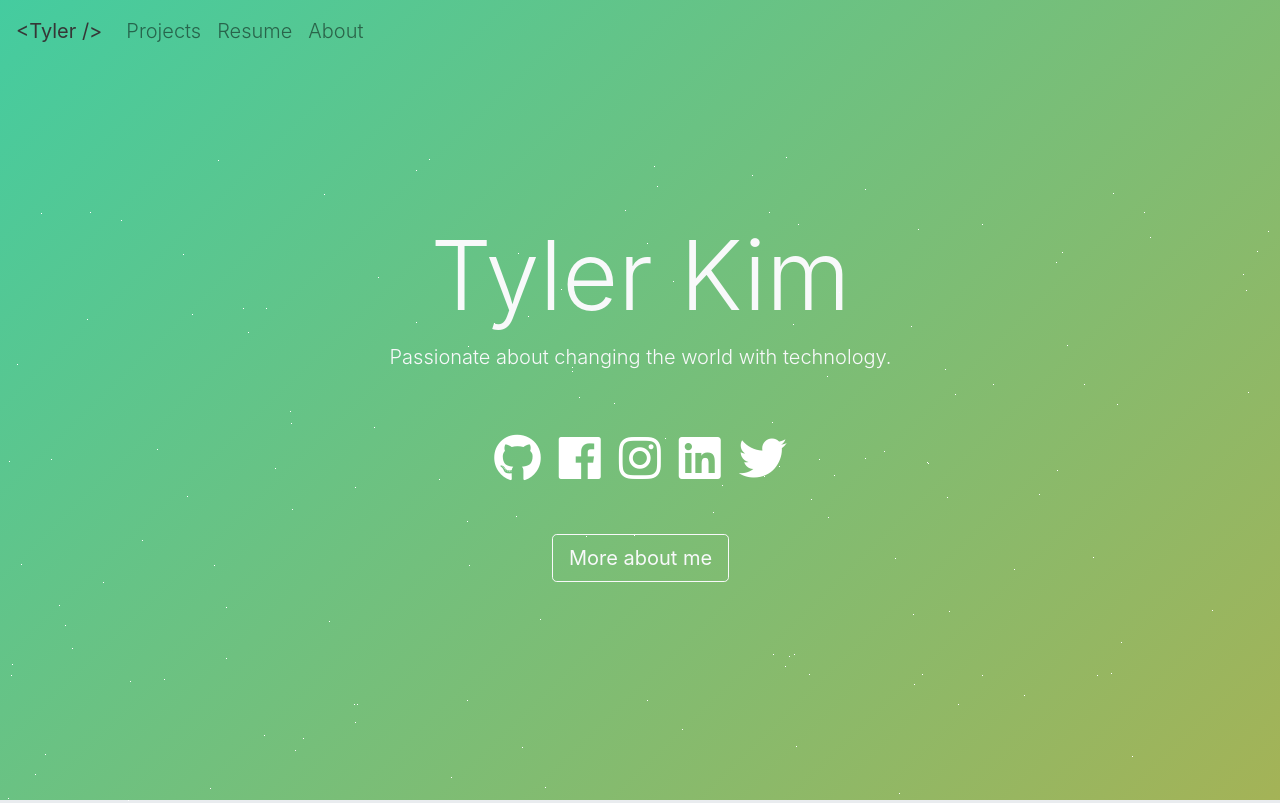
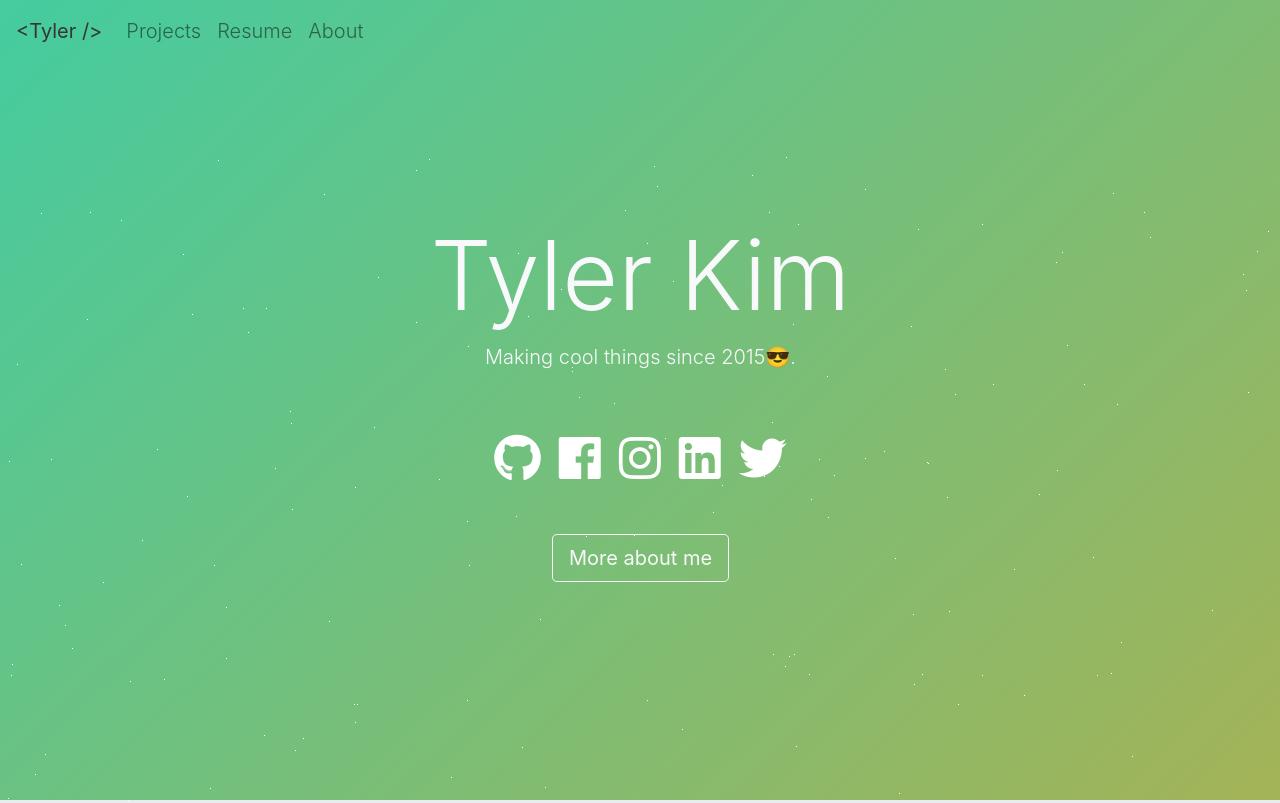
Before and after one commit to hashirshoaeb/home, a React (Create React App) app: page / in a window 1280 px wide. Shown: the top 803 px of the page. Built offline with nearby package versions, Linux system fonts and the light colour scheme; no server answers.

Commit message:
Update config.js

```diff
--- a/src/editable-stuff/config.js
+++ b/src/editable-stuff/config.js
@@ -9,7 +9,7 @@ const mainBody = {
   firstName: "Tyler",
   middleName: "",
   lastName: "Kim",
-  message: " Passionate about changing the world with technology. ",
+  message: " Making cool things since 2015😎.",
   icons: [
     {
       image: "fa-github",
```
